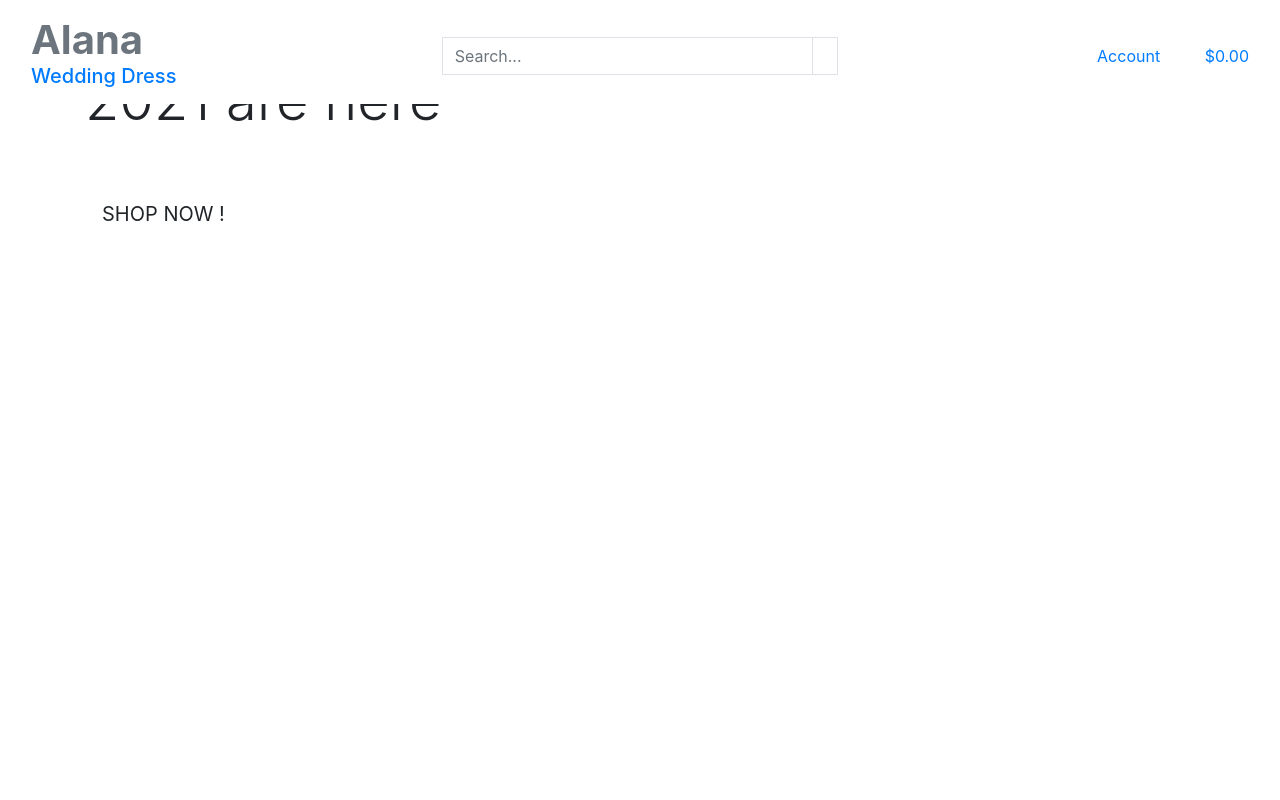
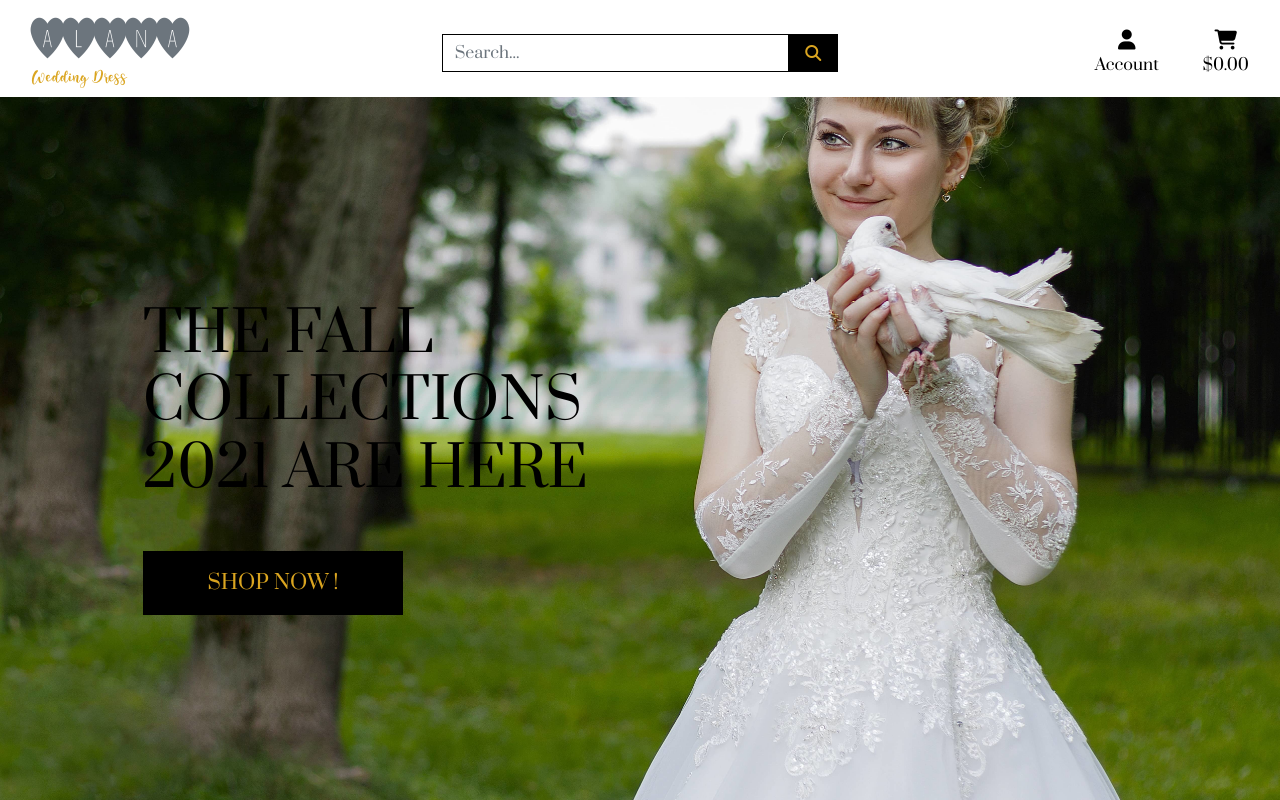
Before and after one commit to Sojasmine/test-1, a Django app: page / in a window 1280 px wide. Run offline with Django 3.2, Linux system fonts and the light colour scheme; some libraries are stand-ins or nearby versions.

Commit message:
Completed homepage header and css. Deleted a media and added anew media with different size.

```diff
--- a/alana/settings.py
+++ b/alana/settings.py
@@ -152,6 +152,11 @@ USE_TZ = True
 
 STATIC_ROOT = os.path.join(BASE_DIR, 'staticfiles')
 STATIC_URL = "/static/"
+STATICFILES_DIRS = (os.path.join(BASE_DIR, 'static'),)
+
+MEDIA_URL = '/media/'
+MEDIA_ROOT = os.path.join(BASE_DIR, 'media')
+
 django_heroku.settings(locals())
 
 # Default primary key field type
--- a/alana/urls.py
+++ b/alana/urls.py
@@ -15,9 +15,11 @@ Including another URLconf
 """
 from django.contrib import admin
 from django.urls import path, include
+from django.conf import settings
+from django.conf.urls.static import static
 
 urlpatterns = [
     path('admin/', admin.site.urls),
     path('accounts/', include('allauth.urls')),
     path('', include('home.urls')),
-]
+]+ static(settings.MEDIA_URL, document_root=settings.MEDIA_ROOT)
--- /dev/null
+++ b/static/css/base.css
@@ -0,0 +1,104 @@
+/* font face for the logo */
+@font-face {
+    font-family: "KG I And Love And You Font";
+    src: url("../fonts/KgIAndLoveAndYou-XMR9.ttf") format("truetype");
+}
+/* font face for the logo subtitle */
+@font-face {
+    font-family: "Sweetheart Font";
+    src: url("../fonts/Sweetheart-owp3d.otf") format("truetype");
+}
+
+
+html {
+    height: 100%;
+}
+
+body {
+    background: url('/media/bride-4.jpg') no-repeat center center fixed;
+    background-size: cover;
+    height: calc(100vh - 164px);
+    color: #555;
+    font-family: 'Prata';
+}
+
+/* Logo title */
+h1 {
+    font-family: 'KG I And Love And You Font';
+}
+/* Logo subtitle */
+span {
+    font-family: 'Sweetheart Font';
+    color:goldenrod;
+}
+
+/* from Bulma */
+.icon {
+    align-items: center;
+    display: inline-flex;
+    justify-content: center;
+    height: 1.5rem;
+    width: 1.5rem;
+}
+
+.logo-font {
+    text-transform: uppercase;
+}
+
+.main-logo-link {
+    width: fit-content;
+}
+
+.shop-now-button {
+    background: black;
+    color: goldenrod;
+    min-width: 260px;
+}
+
+.btn-black {
+    background: black;
+    color: #daa520;
+}
+
+.shop-now-button:hover,
+.shop-now-button:active,
+.shop-now-button:focus,
+.btn-black:hover,
+.btn-black:active,
+.btn-black:focus {
+    background: #222;
+    color: goldenrod;
+}
+
+.text-black {
+    color: #000 !important;
+}
+
+.border-black {
+    border: 1px solid black !important;
+}
+
+
+/* -------------------------------- Media Queries */
+
+/* Slightly larger container on xl screens */
+@media (min-width: 1200px) {
+    .container {
+      max-width: 80%;
+    }
+  }
+
+  /* fixed top navbar only on medium and up */
+  @media (min-width: 992px) {
+      .fixed-top-desktop-only {
+          position: fixed;
+          top: 0;
+          right: 0;
+          left: 0;
+          z-index: 1030;
+      }
+
+      .header-container {
+          padding-top: 164px;
+      }
+  }
--- a/templates/base.html
+++ b/templates/base.html
@@ -14,6 +14,8 @@
 
     {% block corecss %}
     <link rel="stylesheet" href="https://stackpath.bootstrapcdn.com/bootstrap/4.4.1/css/bootstrap.min.css" integrity="sha384-Vkoo8x4CGsO3+Hhxv8T/Q5PaXtkKtu6ug5TOeNV6gBiFeWPGFN9MuhOf23Q9Ifjh" crossorigin="anonymous">
+    <link rel="stylesheet" href="https://fonts.googleapis.com/css2?family=Prata&display=swap">
+    <link rel="stylesheet" href="{% static 'css/base.css' %}">
     {% endblock %}
 
 
@@ -21,6 +23,7 @@
     {% endblock %}
 
     {% block corejs %}
+    <script src="https://kit.fontawesome.com/ee85c59c17.js" crossorigin="anonymous"></script>
     <script src="https://code.jquery.com/jquery-3.4.1.slim.min.js" integrity="sha384-J6qa4849blE2+poT4WnyKhv5vZF5SrPo0iEjwBvKU7imGFAV0wwj1yYfoRSJoZ+n" crossorigin="anonymous"></script>
     <script src="https://cdn.jsdelivr.net/npm/popper.js@1.16.0/dist/umd/popper.min.js" integrity="sha384-Q6E9RHvbIyZFJoft+2mJbHaEWldlvI9IOYy5n3zV9zzTtmI3UksdQRVvoxMfooAo" crossorigin="anonymous"></script>
     <script src="https://stackpath.bootstrapcdn.com/bootstrap/4.4.1/js/bootstrap.min.js" integrity="sha384-wfSDF2E50Y2D1uUdj0O3uMBJnjuUD4Ih7YwaYd1iqfktj0Uod8GCExl3Og8ifwB6" crossorigin="anonymous"></script>
@@ -37,7 +40,7 @@
             <div class="col-12 col-lg-4 my-auto py-1 py-lg-0 text-center text-lg-left">
                 <a href="{% url 'home' %}" class="nav-link main-logo-link">
                     <h1 class="logo-font text-muted my-0"><strong>Alana</strong></h1>
-                    <h5 class="navbar-header">Wedding Dress</h5>
+                    <span class="navbar-header">Wedding Dress</span>
 
                 </a>
             </div>
```
Also changed, not shown: media/bride-4.jpg (added), static/fonts/KgIAndLoveAndYou-XMR9.ttf (added), static/fonts/Sweetheart-owp3d.otf (added).
